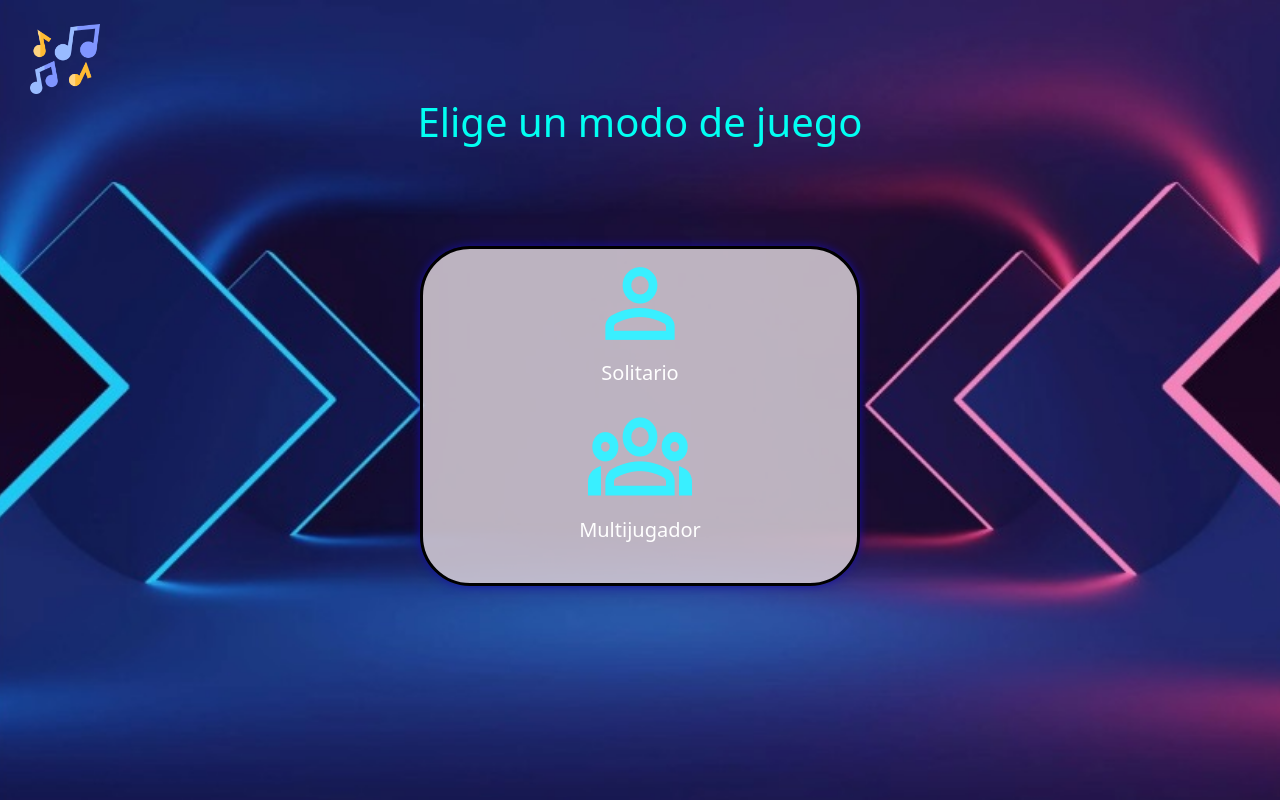
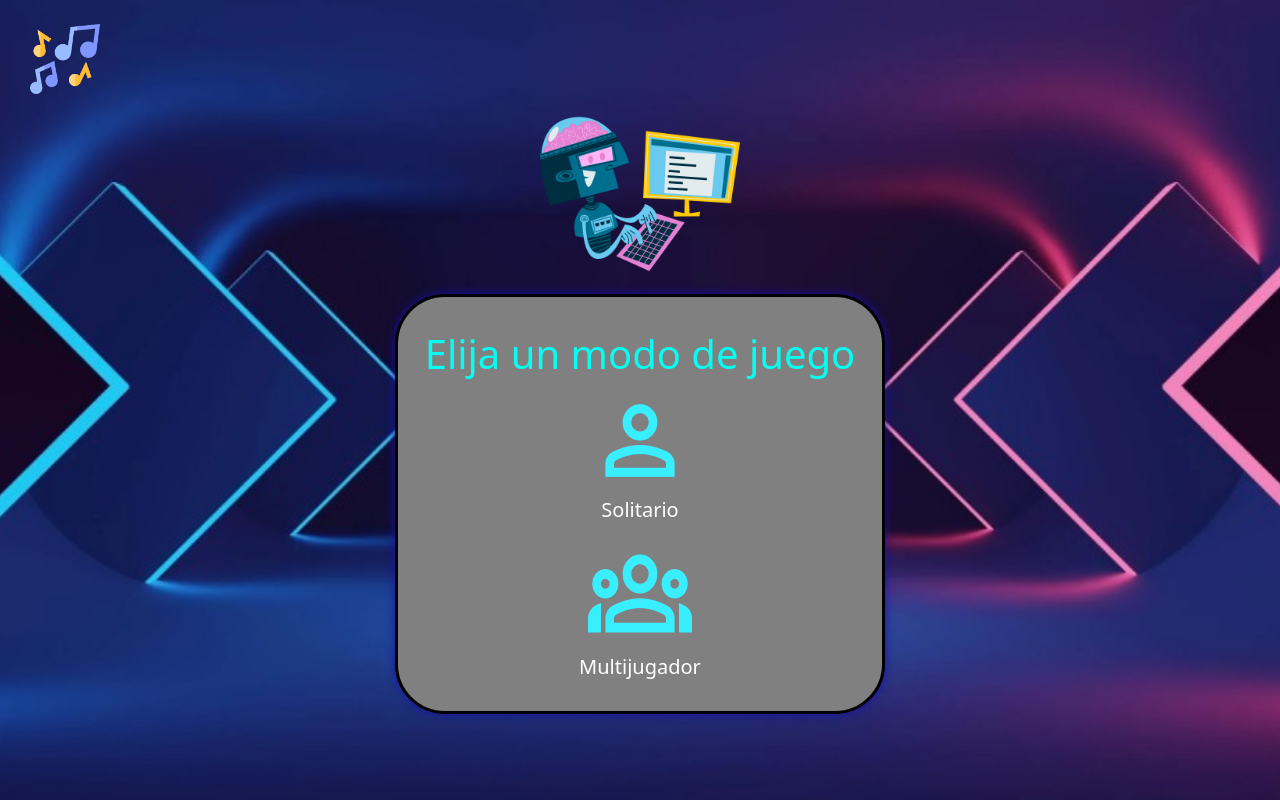
Before and after one commit to DanielBata25/Juego-Arcade-Memory, a PHP site: the page made by Video-juego/modo de juego.html in a window 1280 px wide. Run offline with PHP 8.4, Linux system fonts and the light colour scheme.

Commit message:
BATA COLORES

```diff
--- a/Video-juego/Inicio Sesion.html
+++ b/Video-juego/Inicio Sesion.html
@@ -31,7 +31,7 @@
     <!--MUSICA-->
     <br>
     <audio id="audio">
-      <source src="audio/musica.mp3" type="audio/mpeg">
+      <source src="audio/Headlands _musica.mp3" type="audio/mpeg">
     </audio>
     <!--END MUSICA-->
 
--- a/Video-juego/Jugar_multi.html
+++ b/Video-juego/Jugar_multi.html
@@ -44,7 +44,7 @@
 
     <!--MUSICA-->
     <audio id="audio">
-        <source src="audio/musica.mp3" type="audio/mpeg">
+        <source src="audio/Headlands _musica.mp3" type="audio/mpeg">
     </audio>
     <!--END MUSICA-->
 
--- a/Video-juego/Play2.html
+++ b/Video-juego/Play2.html
@@ -30,7 +30,7 @@
 
     <!--MUSICA-->
     <audio id="audio">
-        <source src="audio/musica.mp3" type="audio/mpeg">
+        <source src="audio/Headlands _musica.mp3" type="audio/mpeg">
     </audio>
     <!--END MUSICA-->
 
--- a/Video-juego/Registro.html
+++ b/Video-juego/Registro.html
@@ -44,7 +44,7 @@
 
     <!--MUSICA-->
     <audio id="audio">
-      <source src="audio/musica.mp3" type="audio/mpeg">
+      <source src="audio/Headlands _musica.mp3" type="audio/mpeg">
     </audio>
     <!--END MUSICA-->
 
--- a/Video-juego/css/modo_juego.css
+++ b/Video-juego/css/modo_juego.css
@@ -11,16 +11,22 @@ body {
 	display: flex;
 	align-items: center;
 	justify-content: center;
-	margin-top: 100px;
+
+}
+.house{
+    height: 20px;
+    width: 20px;
+    margin-left: 30px;
+	transition: transform 0.3s;
 }
 .tarjeta-1{
-	height: 340px;
-	width: 440px;
+	height: 420px;
+	width: 490px;
 	/*height: 250px;
 	width: 200px;*/
 	border-style: solid;
 	border-color: black;
-	background-color:rgba(218, 209, 217, 0.852);
+	background-color:gray;
     border-radius: 50px;
     box-shadow: 0 0 10px rgba(24, 13, 175, 0.892);
 
@@ -28,6 +34,7 @@ body {
 
 	display: flex;
 	justify-content: center;
+	align-items: center;
 	margin: 0 50px;
 
 }
--- a/Video-juego/modo de juego.html
+++ b/Video-juego/modo de juego.html
@@ -17,13 +17,16 @@
     <br>
     <img src="img/musica.png" class="logo_tamaño" id="playPauseBTN" onclick="playPause()"> <br>
 
+
     <div class="container text-center">
-        <h1 class="mt-1 text-center lola">Elige un modo de juego</h1>
-
+        <div class="lola">
+            <img src="img/modo_juego.png" height="200" width="200" alt="">
+          </div>
         <div class="contenedor">
             <div class="tarjeta-1">
                 <div class="canal">
                     <div class="col">
+                        <h1 class="mt-1 text-center lola">Elija un modo de juego</h1>
                         <div>
                             <img src="img/Icon.png">
                         </div>
@@ -46,7 +49,7 @@
 
     <!--MUSICA-->
     <audio id="audio">
-        <source src="audio/musica.mp3" type="audio/mpeg">
+        <source src="audio/Headlands _musica.mp3" type="audio/mpeg">
     </audio>
     <!--END MUSICA-->
     </div>
--- a/Video-juego/tabla posiciones.html
+++ b/Video-juego/tabla posiciones.html
@@ -12,6 +12,10 @@
     <link rel="stylesheet" href="css/numeros.css">
 </head>
 <body>
+
+    <br>
+    <img src="img/housepng.png" class="house"">
+
     <div class="container mt-5">
         <div class="row justify-content-center">
             <div class="col-md-8">
@@ -20,7 +24,7 @@
                 <h1 class="text-center mb-4">TABLA DE PUNTUACION</h1>
             </div>
                 <div class="table-responsive">
-                    <table class="table ">
+                    <table class="table">
                         <thead class="headtable">
                             <tr>
                                 <th scope="col-c">#</th>
```
Also changed, not shown: Video-juego/Play.html (+3 -4 lines), Video-juego/css/numeros.css (+4 -3 lines), Video-juego/img/housepng.png (added), Video-juego/img/modo_juego.png (added), 1 other file.
